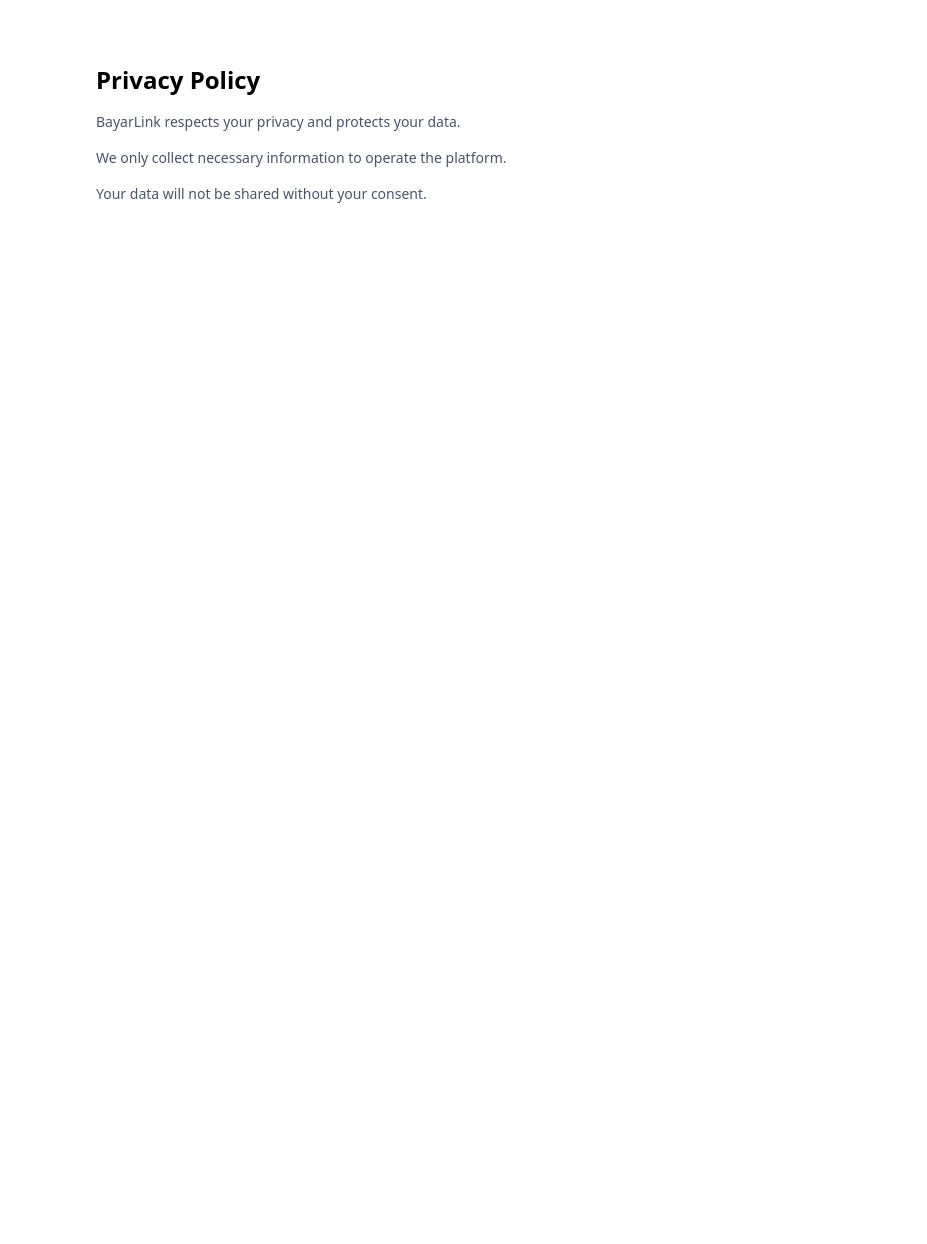
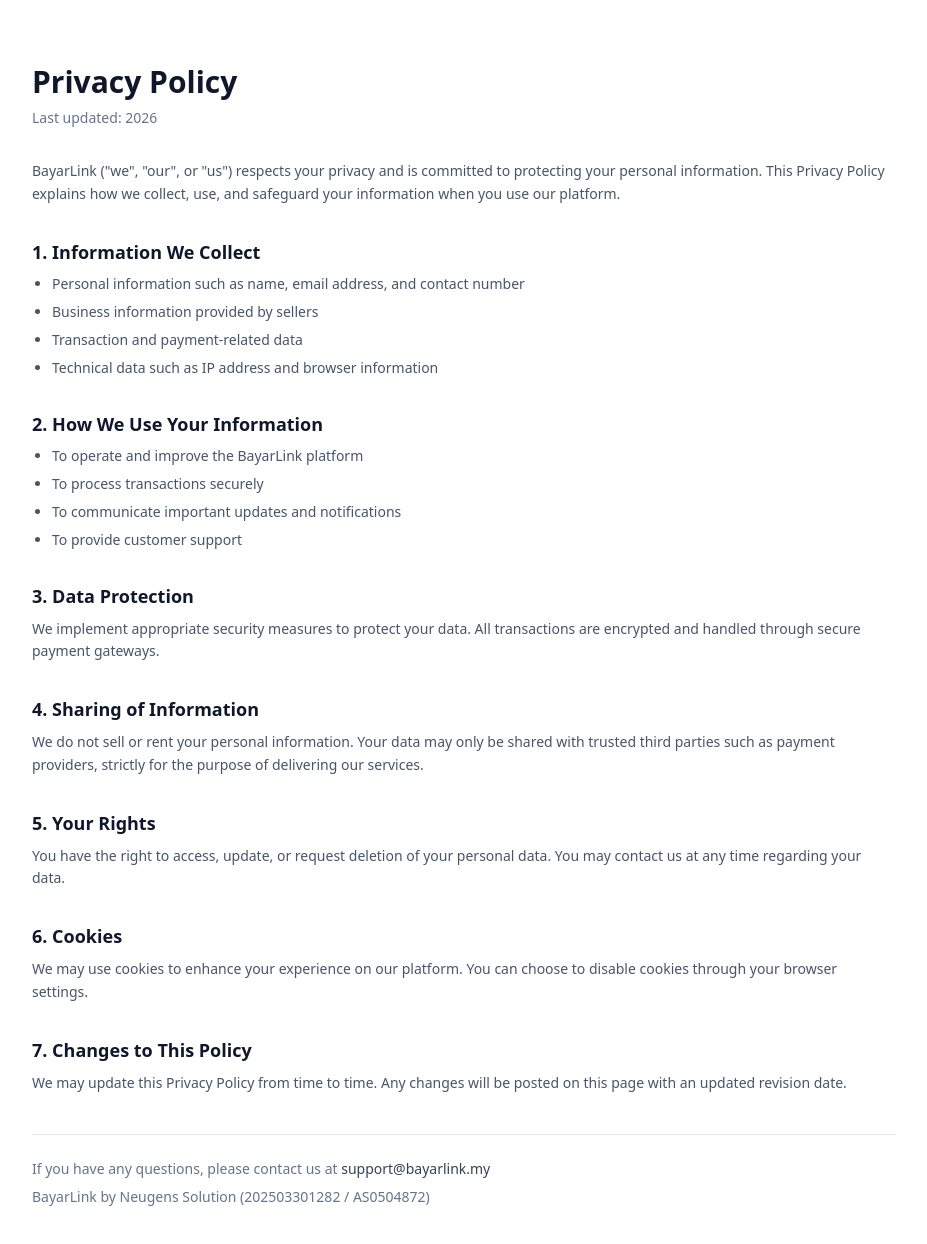
Before and after one commit to maizhakimm/pay-link, a Next.js app: page /privacy in a window 1280 px wide. Shown: the top 1244 px of the page, without its empty margins (176-1103 px from the left). Before the commit the page ends 800 px from the top, so only its background shows below. Built offline with nearby package versions, Linux system fonts and the light colour scheme.

Commit message:
Update page.tsx

```diff
--- a/src/app/privacy/page.tsx
+++ b/src/app/privacy/page.tsx
@@ -1,19 +1,115 @@
 export default function PrivacyPage() {
   return (
-    <main className="max-w-3xl mx-auto px-4 py-16">
-      <h1 className="text-2xl font-bold mb-4">Privacy Policy</h1>
+    <main className="max-w-4xl mx-auto px-4 py-16">
 
-      <p className="text-sm text-slate-600 mb-4">
-        BayarLink respects your privacy and protects your data.
+      {/* Title */}
+      <h1 className="text-3xl font-bold mb-2 text-slate-900">
+        Privacy Policy
+      </h1>
+
+      <p className="text-sm text-slate-500 mb-8">
+        Last updated: {new Date().getFullYear()}
       </p>
 
-      <p className="text-sm text-slate-600 mb-4">
-        We only collect necessary information to operate the platform.
-      </p>
+      {/* Intro */}
+      <section className="mb-8">
+        <p className="text-sm text-slate-600 leading-relaxed">
+          BayarLink ("we", "our", or "us") respects your privacy and is committed to protecting your personal information.
+          This Privacy Policy explains how we collect, use, and safeguard your information when you use our platform.
+        </p>
+      </section>
 
-      <p className="text-sm text-slate-600">
-        Your data will not be shared without your consent.
-      </p>
+      {/* Section 1 */}
+      <section className="mb-8">
+        <h2 className="text-lg font-semibold text-slate-900 mb-2">
+          1. Information We Collect
+        </h2>
+        <ul className="list-disc pl-5 text-sm text-slate-600 space-y-2">
+          <li>Personal information such as name, email address, and contact number</li>
+          <li>Business information provided by sellers</li>
+          <li>Transaction and payment-related data</li>
+          <li>Technical data such as IP address and browser information</li>
+        </ul>
+      </section>
+
+      {/* Section 2 */}
+      <section className="mb-8">
+        <h2 className="text-lg font-semibold text-slate-900 mb-2">
+          2. How We Use Your Information
+        </h2>
+        <ul className="list-disc pl-5 text-sm text-slate-600 space-y-2">
+          <li>To operate and improve the BayarLink platform</li>
+          <li>To process transactions securely</li>
+          <li>To communicate important updates and notifications</li>
+          <li>To provide customer support</li>
+        </ul>
+      </section>
+
+      {/* Section 3 */}
+      <section className="mb-8">
+        <h2 className="text-lg font-semibold text-slate-900 mb-2">
+          3. Data Protection
+        </h2>
+        <p className="text-sm text-slate-600 leading-relaxed">
+          We implement appropriate security measures to protect your data. All transactions are encrypted and handled through secure payment gateways.
+        </p>
+      </section>
+
+      {/* Section 4 */}
+      <section className="mb-8">
+        <h2 className="text-lg font-semibold text-slate-900 mb-2">
+          4. Sharing of Information
+        </h2>
+        <p className="text-sm text-slate-600 leading-relaxed">
+          We do not sell or rent your personal information. Your data may only be shared with trusted third parties such as payment providers,
+          strictly for the purpose of delivering our services.
+        </p>
+      </section>
+
+      {/* Section 5 */}
+      <section className="mb-8">
+        <h2 className="text-lg font-semibold text-slate-900 mb-2">
+          5. Your Rights
+        </h2>
+        <p className="text-sm text-slate-600 leading-relaxed">
+          You have the right to access, update, or request deletion of your personal data. You may contact us at any time regarding your data.
+        </p>
+      </section>
+
+      {/* Section 6 */}
+      <section className="mb-8">
+        <h2 className="text-lg font-semibold text-slate-900 mb-2">
+          6. Cookies
+        </h2>
+        <p className="text-sm text-slate-600 leading-relaxed">
+          We may use cookies to enhance your experience on our platform. You can choose to disable cookies through your browser settings.
+        </p>
+      </section>
+
+      {/* Section 7 */}
+      <section className="mb-10">
+        <h2 className="text-lg font-semibold text-slate-900 mb-2">
+          7. Changes to This Policy
+        </h2>
+        <p className="text-sm text-slate-600 leading-relaxed">
+          We may update this Privacy Policy from time to time. Any changes will be posted on this page with an updated revision date.
+        </p>
+      </section>
+
+      {/* Footer Contact */}
+      <div className="border-t pt-6 text-sm text-slate-500">
+        <p>
+          If you have any questions, please contact us at{" "}
+          <span className="font-medium text-slate-700">
+            support@bayarlink.my
+          </span>
+        </p>
+
+        <p className="mt-2">
+          BayarLink by Neugens Solution (202503301282 / AS0504872)
+        </p>
+      </div>
+
     </main>
   )
 }
```
